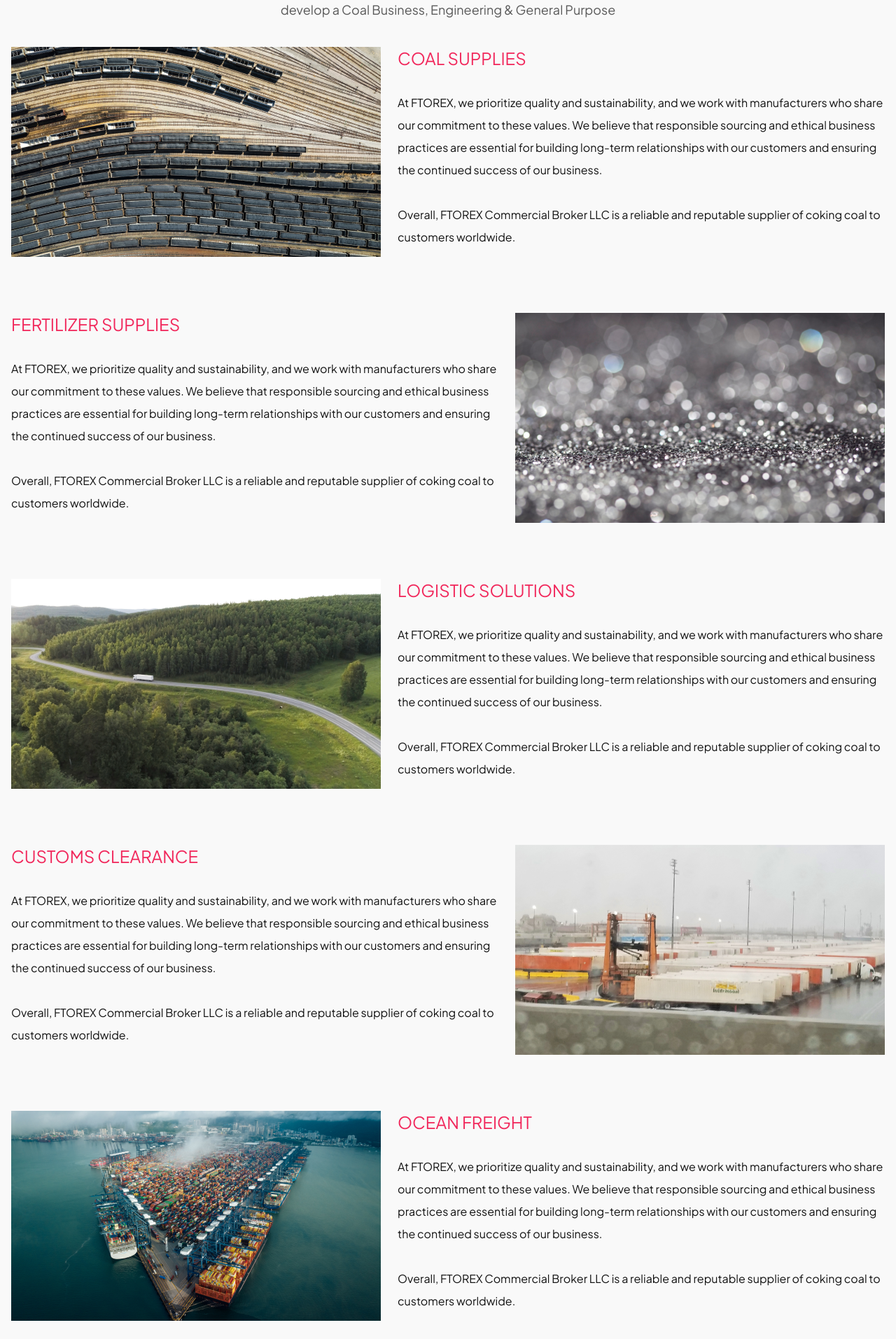
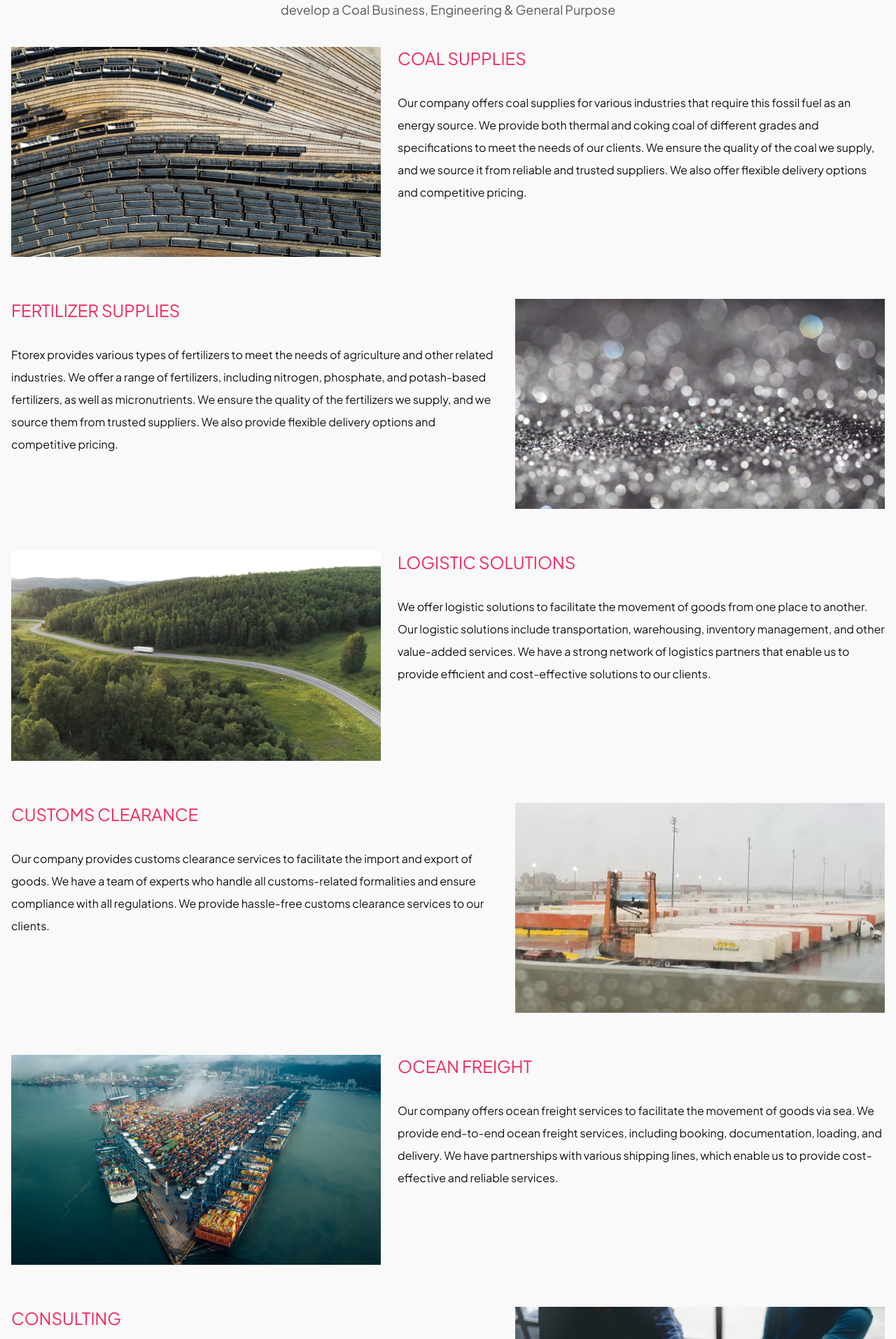
Before and after one commit to RomanKoriachko/ftorex, a React (Create React App) app: page /service in a window 1280 px wide. Shown: the part 827-2740 px from the top of the page at 70% size. Built offline with nearby package versions, Linux system fonts and the light colour scheme.

Commit message:
add adaptive in messageForm

```diff
--- a/src/components/PageHeader/PageHeader.scss
+++ b/src/components/PageHeader/PageHeader.scss
@@ -37,3 +37,20 @@
 .add-margin {
     margin-bottom: 140px;
 }
+
+@media (max-width: 350px) {
+    .preview-section {
+        .preview-header {
+            font-size: 64px;
+        }
+    }
+}
+
+// Mobile
+@media (max-width: 576px) {
+    .preview-section {
+        .scroll-btn {
+            bottom: -83px;
+        }
+    }
+}
--- a/src/components/ScrollDownBtn/ScrollDownBtn.scss
+++ b/src/components/ScrollDownBtn/ScrollDownBtn.scss
@@ -40,3 +40,12 @@
         color: white;
     }
 }
+
+// Mobile
+@media (max-width: 576px) {
+    .scroll-down-btn {
+        > p {
+            display: none;
+        }
+    }
+}
--- a/src/container/Header/Header.js
+++ b/src/container/Header/Header.js
@@ -9,9 +9,11 @@
     const submitBtn = () => {
         if (submitRef.current) {
             submitRef.current?.scrollIntoView({ behavior: 'smooth' })
+            closeBurger()
         } else {
             setSubscribeState('show')
             document.body.style.overflow = 'hidden'
+            closeBurger()
         }
     }
     const closeSubmitForm = () => {
--- a/src/container/Header/Header.scss
+++ b/src/container/Header/Header.scss
@@ -14,6 +14,7 @@
     padding: 32px;
     transition: 0.5s all;
     z-index: 100;
+    overflow-y: auto;
     .close-burger-img {
         width: 24px;
         height: 24px;
--- a/src/pages/ServicePage/ServicePage.js
+++ b/src/pages/ServicePage/ServicePage.js
@@ -19,18 +19,15 @@
                         <div>
                             <p className="item-header">Coal supplies</p>
                             <p className="item-text">
-                                At FTOREX, we prioritize quality and
-                                sustainability, and we work with manufacturers
-                                who share our commitment to these values. We
-                                believe that responsible sourcing and ethical
-                                business practices are essential for building
-                                long-term relationships with our customers and
-                                ensuring the continued success of our business.
-                            </p>
-                            <p className="item-text">
-                                Overall, FTOREX Commercial Broker LLC is a
-                                reliable and reputable supplier of coking coal
-                                to customers worldwide.
+                                Our company offers coal supplies for various
+                                industries that require this fossil fuel as an
+                                energy source. We provide both thermal and
+                                coking coal of different grades and
+                                specifications to meet the needs of our clients.
+                                We ensure the quality of the coal we supply, and
+                                we source it from reliable and trusted
+                                suppliers. We also offer flexible delivery
+                                options and competitive pricing.
                             </p>
                         </div>
                     </div>
@@ -38,18 +35,15 @@
                         <div>
                             <p className="item-header">Fertilizer supplies</p>
                             <p className="item-text">
-                                At FTOREX, we prioritize quality and
-                                sustainability, and we work with manufacturers
-                                who share our commitment to these values. We
-                                believe that responsible sourcing and ethical
-                                business practices are essential for building
-                                long-term relationships with our customers and
-                                ensuring the continued success of our business.
-                            </p>
-                            <p className="item-text">
-                                Overall, FTOREX Commercial Broker LLC is a
-                                reliable and reputable supplier of coking coal
-                                to customers worldwide.
+                                Ftorex provides various types of fertilizers to
+                                meet the needs of agriculture and other related
+                                industries. We offer a range of fertilizers,
+                                including nitrogen, phosphate, and potash-based
+                                fertilizers, as well as micronutrients. We
+                                ensure the quality of the fertilizers we supply,
+                                and we source them from trusted suppliers. We
+                                also provide flexible delivery options and
+                                competitive pricing.
                             </p>
                         </div>
                         <img src="images/supplies-img-2.png" alt="" />
@@ -59,18 +53,14 @@
                         <div>
                             <p className="item-header">Logistic Solutions</p>
                             <p className="item-text">
-                                At FTOREX, we prioritize quality and
-                                sustainability, and we work with manufacturers
-                                who share our commitment to these values. We
-                                believe that responsible sourcing and ethical
-                                business practices are essential for building
-                                long-term relationships with our customers and
-                                ensuring the continued success of our business.
-                            </p>
-                            <p className="item-text">
-                                Overall, FTOREX Commercial Broker LLC is a
-                                reliable and reputable supplier of coking coal
-                                to customers worldwide.
+                                We offer logistic solutions to facilitate the
+                                movement of goods from one place to another. Our
+                                logistic solutions include transportation,
+                                warehousing, inventory management, and other
+                                value-added services. We have a strong network
+                                of logistics partners that enable us to provide
+                                efficient and cost-effective solutions to our
+                                clients.
                             </p>
                         </div>
                     </div>
@@ -78,18 +68,13 @@
                         <div>
                             <p className="item-header">Customs Clearance</p>
                             <p className="item-text">
-                                At FTOREX, we prioritize quality and
-                                sustainability, and we work with manufacturers
-                                who share our commitment to these values. We
-                                believe that responsible sourcing and ethical
-                                business practices are essential for building
-                                long-term relationships with our customers and
-                                ensuring the continued success of our business.
-                            </p>
-                            <p className="item-text">
-                                Overall, FTOREX Commercial Broker LLC is a
-                                reliable and reputable supplier of coking coal
-                                to customers worldwide.
+                                Our company provides customs clearance services
+                                to facilitate the import and export of goods. We
+                                have a team of experts who handle all
+                                customs-related formalities and ensure
+                                compliance with all regulations. We provide
+                                hassle-free customs clearance services to our
+                                clients.
                             </p>
                         </div>
                         <img src="images/supplies-img-4.png" alt="" />
@@ -99,18 +84,13 @@
                         <div>
                             <p className="item-header">Ocean freight</p>
                             <p className="item-text">
-                                At FTOREX, we prioritize quality and
-                                sustainability, and we work with manufacturers
-                                who share our commitment to these values. We
-                                believe that responsible sourcing and ethical
-                                business practices are essential for building
-                                long-term relationships with our customers and
-                                ensuring the continued success of our business.
-                            </p>
-                            <p className="item-text">
-                                Overall, FTOREX Commercial Broker LLC is a
-                                reliable and reputable supplier of coking coal
-                                to customers worldwide.
+                                Our company offers ocean freight services to
+                                facilitate the movement of goods via sea. We
+                                provide end-to-end ocean freight services,
+                                including booking, documentation, loading, and
+                                delivery. We have partnerships with various
+                                shipping lines, which enable us to provide
+                                cost-effective and reliable services.
                             </p>
                         </div>
                     </div>
@@ -118,18 +98,14 @@
                         <div>
                             <p className="item-header">Consulting</p>
                             <p className="item-text">
-                                At FTOREX, we prioritize quality and
-                                sustainability, and we work with manufacturers
-                                who share our commitment to these values. We
-                                believe that responsible sourcing and ethical
-                                business practices are essential for building
-                                long-term relationships with our customers and
-                                ensuring the continued success of our business.
-                            </p>
-                            <p className="item-text">
-                                Overall, FTOREX Commercial Broker LLC is a
-                                reliable and reputable supplier of coking coal
-                                to customers worldwide.
+                                We provide consulting services to help our
+                                clients make informed decisions related to their
+                                businesses. Our consulting services cover
+                                various areas, including market research,
+                                feasibility studies, strategy development, and
+                                business planning. We have a team of experts who
+                                provide customized solutions to our clients
+                                based on their specific needs and requirements.
                             </p>
                         </div>
                         <img src="images/supplies-img-6.png" alt="" />
```
Also changed, not shown: src/components/MessageForm/MessageForm.js (+11 -8 lines), src/components/MessageForm/MessageForm.scss (+37 -1 lines), src/container/Footer/Footer.scss (+12 -0 lines), src/pages/ServicePage/ServicePage.scss (+42 -1 lines).
